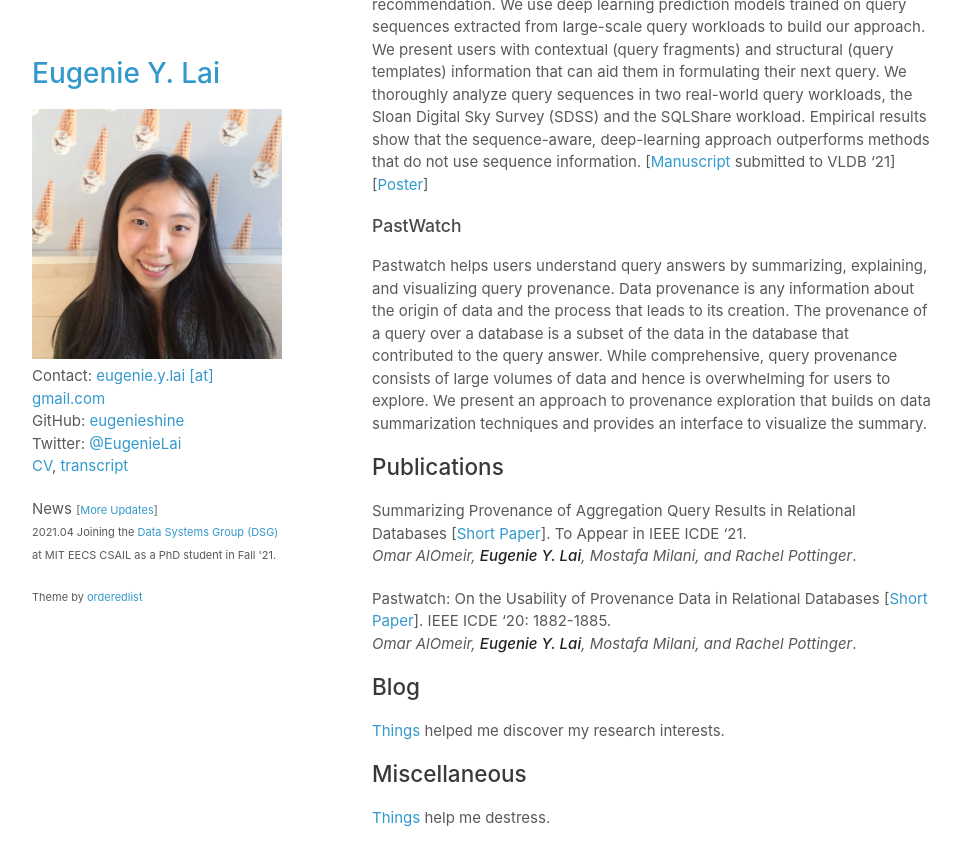
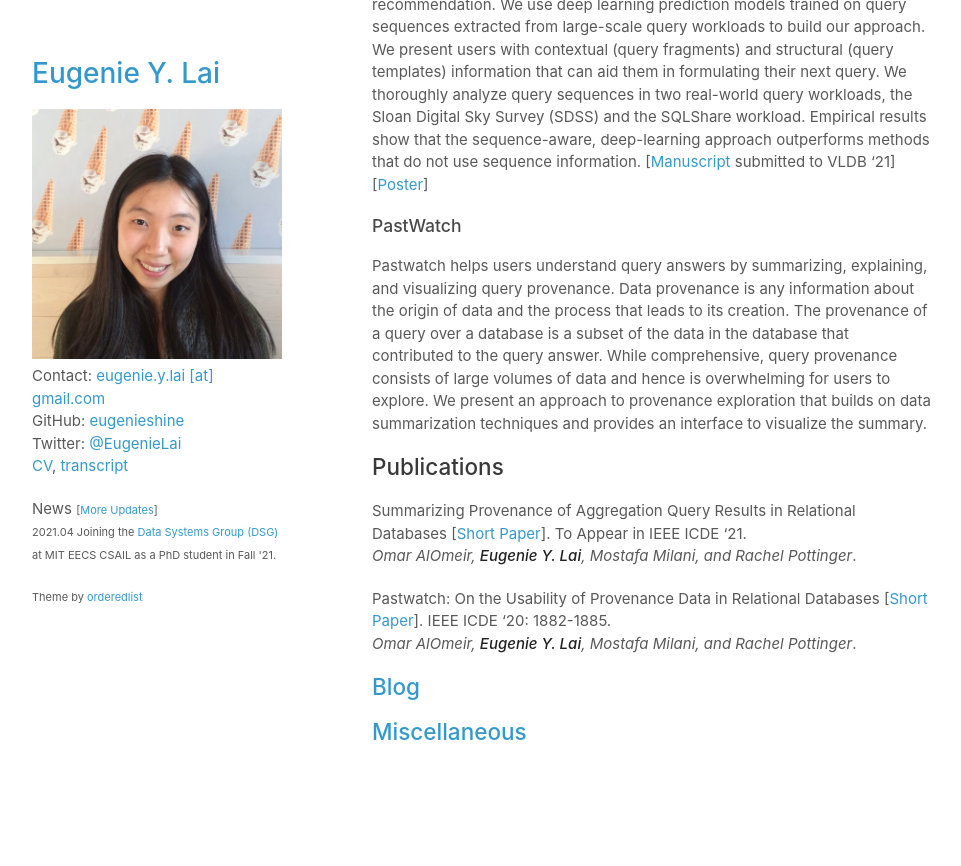
Before and after one commit to eugenielai/eugenielai.github.io, a Jekyll site: the page built from README.md, in a window 1280 px wide and 900 px high, scrolled down 636 px. Shown: the top 866 px of the window, without its empty margins (158-1119 px from the left). Built offline with Jekyll 4.4.1, drawn with Linux system fonts in a browser that asks for light colours; our own code applies the rules of GitHub Pages for plain Markdown files; a script that is not in the unit is left out; after the commit the page ends 1451 px from its top, so only the background shows below that.

Commit message:
update home

```diff
--- a/README.md
+++ b/README.md
@@ -22,10 +22,6 @@ Summarizing Provenance of Aggregation Query Results in Relational Databases \[[S
 Pastwatch: On the Usability of Provenance Data in Relational Databases \[[Short Paper](https://www.cs.ubc.ca/~mkmilani/pastwatch.pdf)\]. IEEE ICDE '20: 1882-1885.
 *Omar AlOmeir, <strong>Eugenie Y. Lai</strong>, Mostafa Milani, and Rachel Pottinger*.
 
-## Blog
+## [Blog](./blog.html)
 
-[Things](./blog.html) helped me discover my research interests.
-
-## Miscellaneous
-
-[Things](./miscellaneous.html) help me destress.
+## [Miscellaneous](./miscellaneous.html)
```
Also changed, not shown: blog.md (+0 -4 lines), miscellaneous.md (+1 -1 lines).
